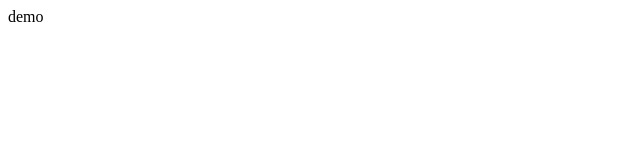
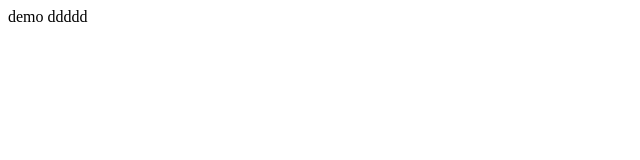
Before and after one commit to Lemon-lds/git-demo, a plain HTML site: page index.html in a window 1280 px wide. Shown: the full height of the page, 0-640 px from the left. Drawn offline with Linux system fonts and the light colour scheme.

Commit message:
three save

```diff
--- a/index.html
+++ b/index.html
@@ -7,5 +7,6 @@
     </head>
     <body>
         demo
+        ddddd
     </body>
 </html>
```
